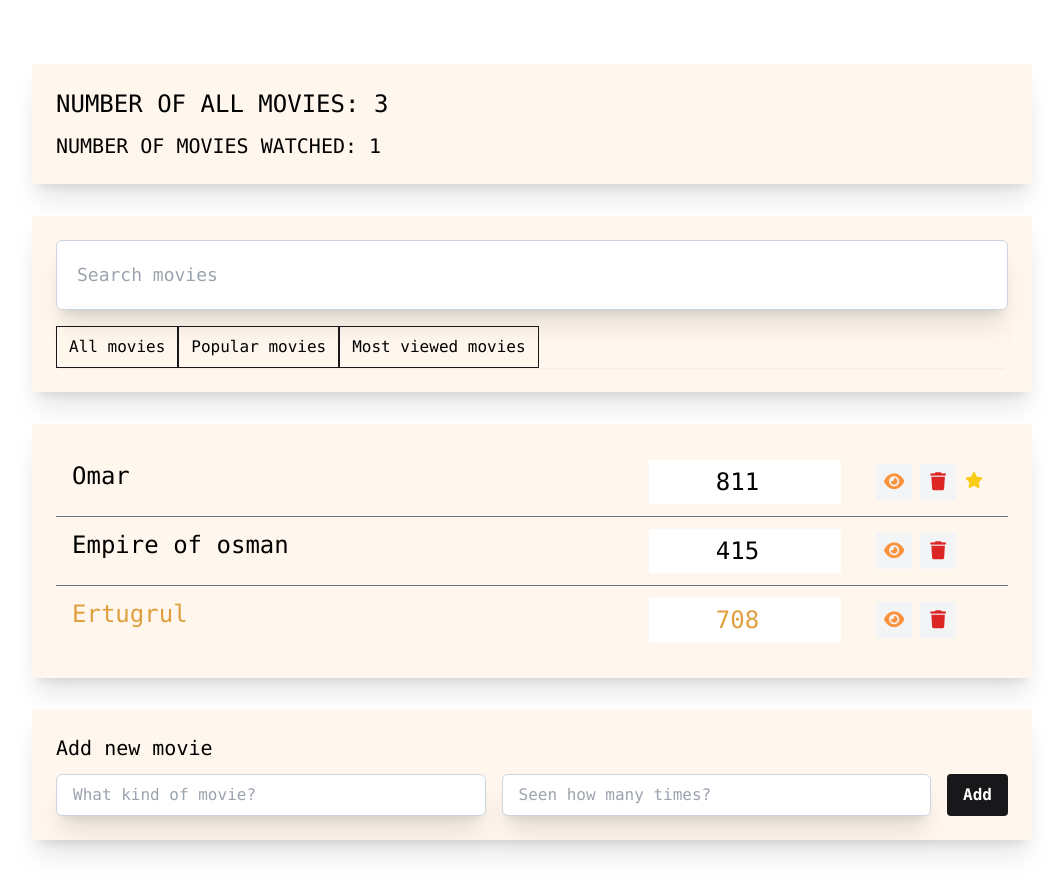
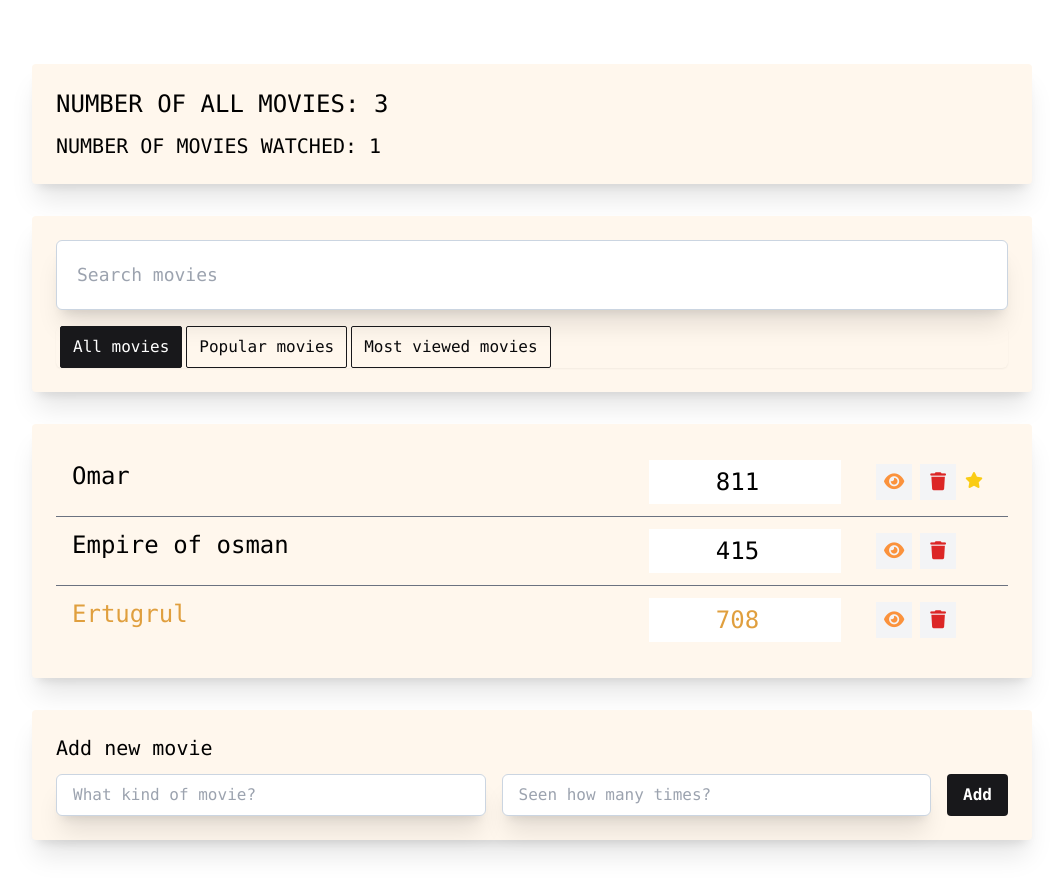
Before and after one commit to juratdev/Movie-app, a Vue app: page / in a window 1280 px wide. Shown: the top 894 px of the page, without its empty margins (108-1171 px from the left). Built offline with nearby package versions, Linux system fonts and the light colour scheme.

Commit message:
Buttons have been optimized

```diff
--- a/src/components/app-filter/AppFilter.vue
+++ b/src/components/app-filter/AppFilter.vue
@@ -16,17 +16,14 @@
           {
             title: 'All movies',
             name: 'all',
-            border: 'rounded-l-md',
           },
           {
             title: 'Popular movies',
             name: 'popular',
-            border: 'rounded-none',
           },
           {
             title: 'Most viewed movies',
             name: 'mostViewers',
-            border: 'rounded-r-md',
           },
         ],
 
@@ -50,9 +47,8 @@
     v-for="btn in filterButton"
     :key="btn.name"
     @click="filterHandler(btn.name)"
-    :class="[filterName === btn.name ? 'bg-zinc-900 text-white focus:bg-zinc-900' : 'bg-white, text-zinc-950']
-    [btn.border]"
-    class="px-3 py-2 text-base font-medium transition duration-300 ease-in-out border border-zinc-900 hover:bg-zinc-950 hover:text-white ">
+    :class="[filterName === btn.name ? 'bg-zinc-900 text-white focus:bg-zinc-900' : 'bg-white, text-zinc-950']"
+    class="px-3 py-2 ml-1 text-base font-medium transition duration-300 ease-in-out border rounded-sm border-zinc-900 hover:bg-zinc-950 hover:text-white">
 
     {{ btn.title }}
   </button>
```
